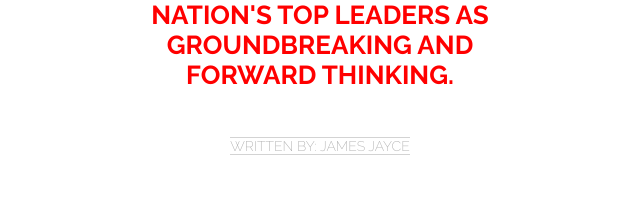
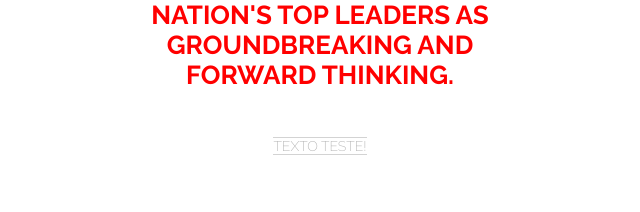
Before and after one commit to MatheusGustavoo/MatheusGustavo, a plain HTML site: page index.html in a window 1280 px wide. Shown: the part 1240-1452 px from the top of the page, 320-960 px from the left. Drawn offline with Linux system fonts and the light colour scheme.

Commit message:
Update index.html

```diff
--- a/index.html
+++ b/index.html
@@ -26,7 +26,7 @@
 
   <div id="main" class="content">
     <h3>THE STATE'S LATEST CONSERVATION EFFORTS ARE BEING HERALDED BY NATION'S TOP LEADERS AS GROUNDBREAKING AND FORWARD THINKING.</h3>
-    <span class="byline">WRITTEN BY: JAMES JAYCE</span>
+    <span class="byline">TEXTO TESTE!</span>
     <p>Until recently, construction on the banks of the Lake had been largely under the control of real estate developers. Construction activities have resulted in a clouding of the lake's blue waters. Currently, the Tahoe Regional Planning Agency is regulating construction along the shoreline and has won two Federal Supreme Court battles over recent decisions. These regulations are unpopular with many residents, especially those in the Tahoe Lakefront Homeowners Association.</p>
 
     <p>The League to Save Lake Tahoe (Keep Tahoe Blue) has been an environmental watchdog in the Lake Tahoe Basin for 50 years. Founded when a proposal to build a four-lane highway around the lake (with a bridge over the entrance to Emerald Bay) was proposed in 1957, the League has thwarted poorly designed development projects and environmentally unsound planning. The League embraces responsible and diversified use of the Lake's resources while protecting and restoring its natural attributes.</p>
```
